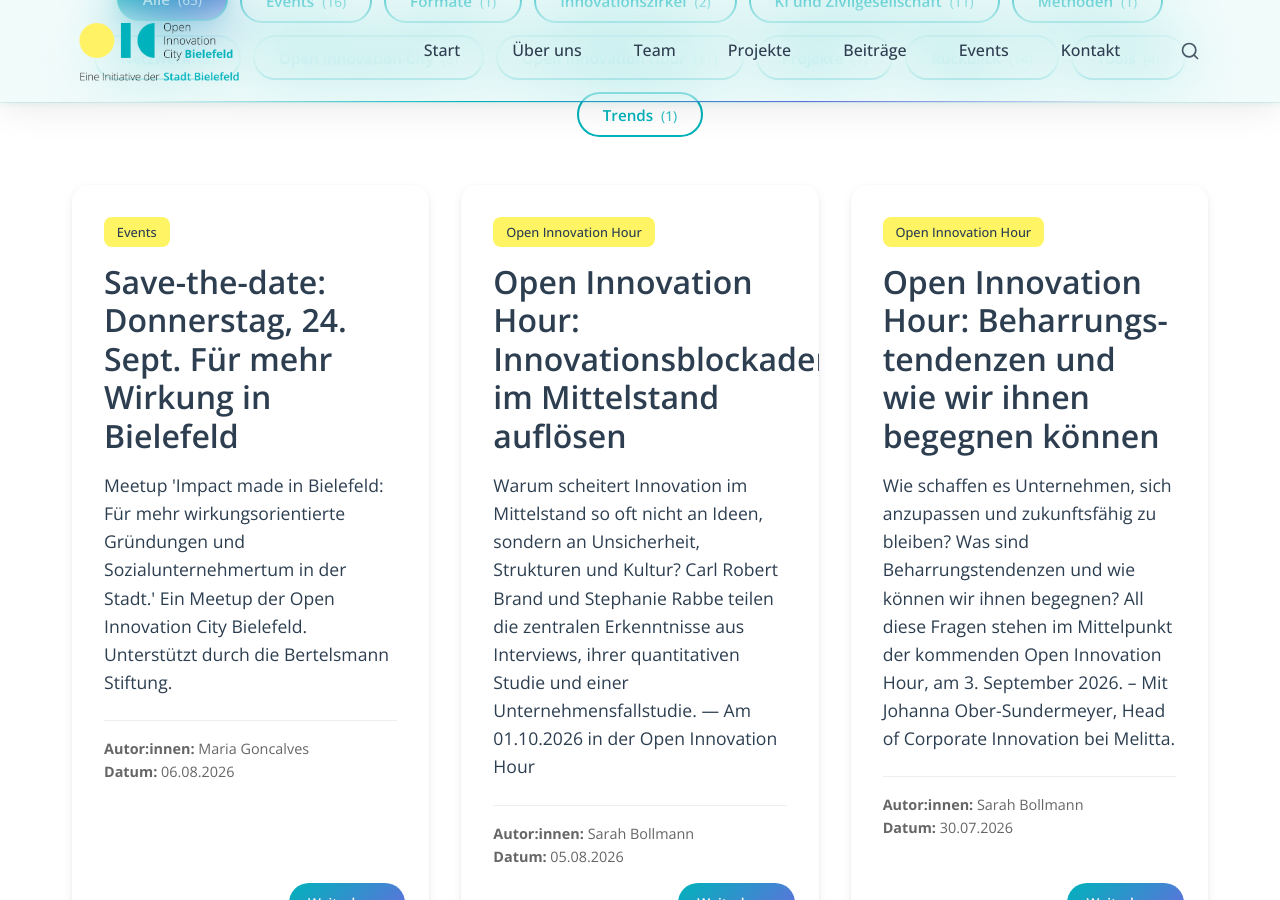
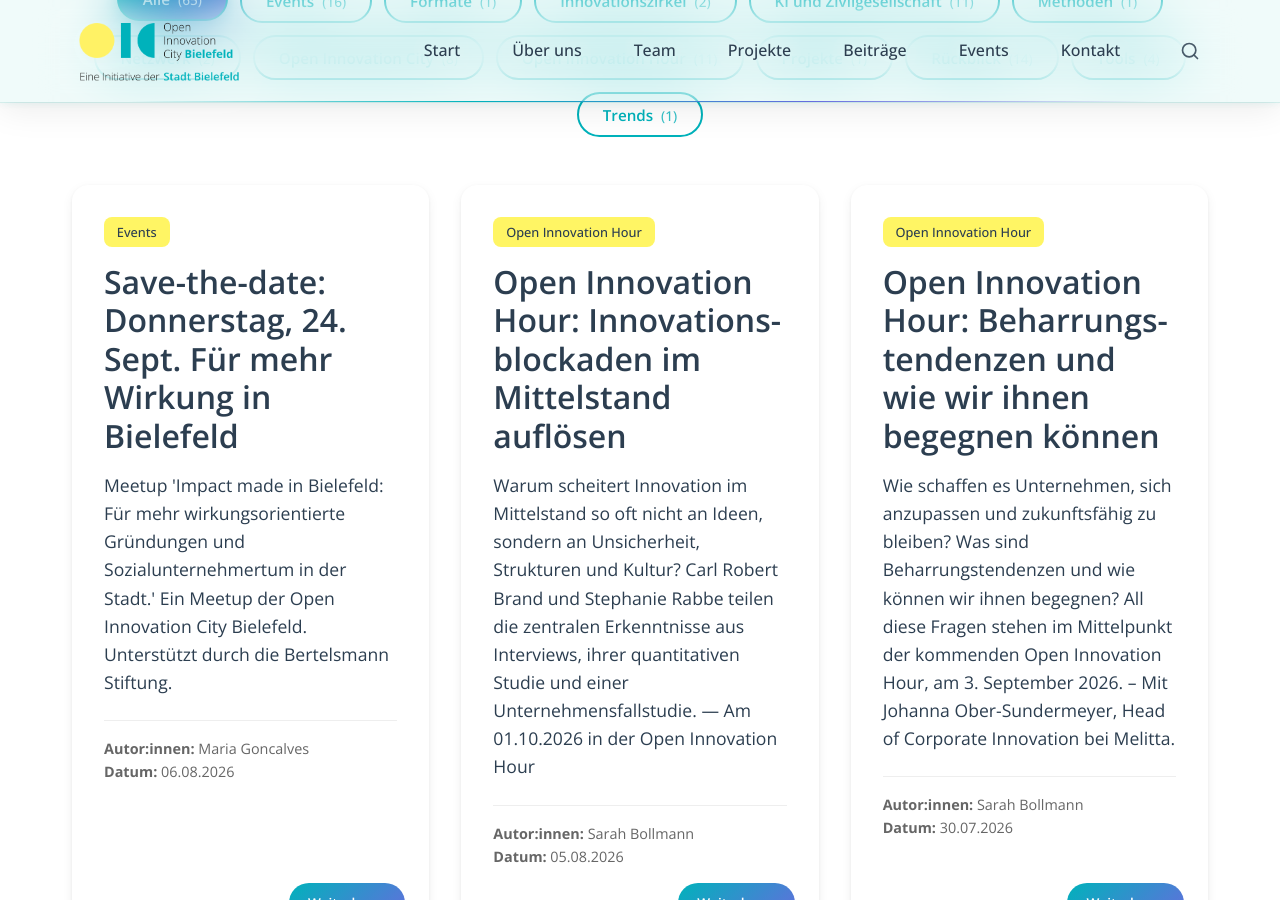
Before and after one commit to Open-Innovation-City/oic-bielefeld-website, a Jekyll site: the page built from beitraege.html, in a window 1280 px wide and 900 px high, scrolled down 374 px. Built offline with Jekyll 4.4.1, drawn with Linux system fonts in a browser that asks for light colours.

Commit message:
Update open-innovation-hour-innovationsblockaden.md

```diff
--- a/_beitraege/open-innovation-hour-innovationsblockaden.md
+++ b/_beitraege/open-innovation-hour-innovationsblockaden.md
@@ -1,5 +1,5 @@
 ---
-title: "Open Innovation Hour: Innovationsblockaden im Mittelstand auflösen"
+title: "Open Innovation Hour: Innovations&shy;blockaden im Mittel&shy;stand auflösen"
 teaser: "Warum scheitert Innovation im Mittelstand so oft nicht an Ideen, sondern an Unsicherheit, Strukturen und Kultur? Carl Robert Brand und Stephanie Rabbe teilen die zentralen Erkenntnisse aus Interviews, ihrer quantitativen Studie und einer Unternehmensfallstudie. — Am 01.10.2026 in der Open Innovation Hour"
 authors:
   - "Sarah Bollmann"
```
